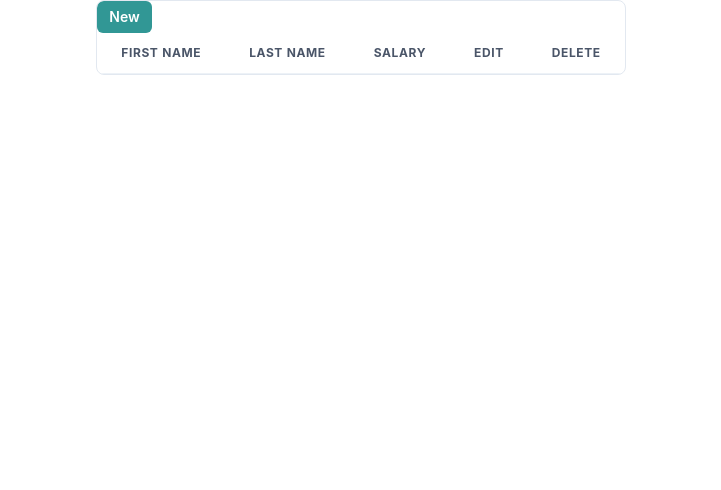
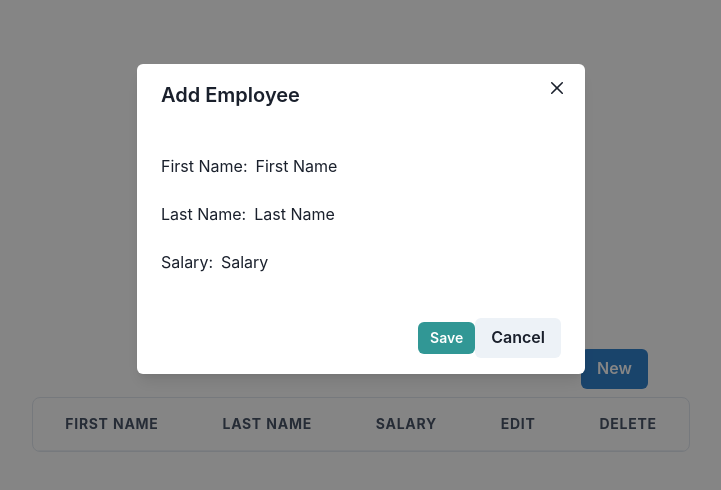
Before and after one commit to tackpablo/eCapital-challenge, a React (Create React App) app in the folder frontend/: page / in a window 1280 px wide. Both pictures are taken after a click on the button "New". Shown: the top 490 px of the page, without its empty margins (279-1000 px from the left). Built offline with nearby package versions, Linux system fonts and the light colour scheme; no server answers.

Commit message:
add functionality to for new employees

```diff
--- a/frontend/src/App.js
+++ b/frontend/src/App.js
@@ -5,6 +5,7 @@ import EmployeeList from "./components/Employees/EmployeeList";
 
 function App() {
     const [employees, setEmployees] = useState();
+    const [modalState, setModalState] = useState("None");
     const { isOpen, onOpen, onClose } = useDisclosure();
 
     // Initialize employee list on load
@@ -40,6 +41,8 @@ function App() {
                             isOpen={isOpen}
                             onOpen={onOpen}
                             onClose={onClose}
+                            modalState={modalState}
+                            setModalState={setModalState}
                         />
                     }
                 />
--- a/frontend/src/components/Buttons/AddButton.jsx
+++ b/frontend/src/components/Buttons/AddButton.jsx
@@ -1,12 +1,42 @@
 import * as React from "react";
 import { Button } from "@chakra-ui/react";
+import AddModal from "../Modal/AddModal";
 
-const AddButton = ({ id, employees, setEmployees }) => {
+const AddButton = ({
+    employees,
+    setEmployees,
+    isOpen,
+    onOpen,
+    onClose,
+    modalState,
+    setModalState,
+}) => {
+    function onClickHandler() {
+        onOpen();
+        setModalState("Add");
+    }
+
     return (
         <>
-            <Button colorScheme="teal" size="sm">
+            <Button
+                colorScheme="blue"
+                size="md"
+                marginBottom="0.5em"
+                alignSelf="end"
+                onClick={() => onClickHandler()}
+            >
                 New
             </Button>
+
+            {modalState === "Add" && (
+                <AddModal
+                    employees={employees}
+                    setEmployees={setEmployees}
+                    isOpen={isOpen}
+                    onOpen={onOpen}
+                    onClose={onClose}
+                />
+            )}
         </>
     );
 };
--- a/frontend/src/components/Buttons/EditButton.jsx
+++ b/frontend/src/components/Buttons/EditButton.jsx
@@ -9,15 +9,16 @@ const EditButton = ({
     isOpen,
     onOpen,
     onClose,
+    modalState,
+    setModalState,
 }) => {
-    const [modalState, setModalState] = React.useState(false);
-    const [selectedEmployee, setSelectedEmployee] = React.useState("");
+    const [selectedEmployee, setSelectedEmployee] = React.useState(null);
 
-    function onClickHandler(id) {
+    function editHandler(id) {
         const employeeId = id;
         onOpen();
+        setModalState("Edit");
         setSelectedEmployee(employeeId);
-        setModalState(true);
     }
 
     return (
@@ -25,12 +26,12 @@ const EditButton = ({
             <Button
                 colorScheme="teal"
                 size="sm"
-                onClick={() => onClickHandler(id)}
+                onClick={() => editHandler(id)}
             >
                 Edit
             </Button>
 
-            {modalState === true && (
+            {modalState === "Edit" && (
                 <EditModal
                     id={id}
                     selectedEmployee={selectedEmployee}
--- a/frontend/src/components/Buttons/SaveButton.jsx
+++ b/frontend/src/components/Buttons/SaveButton.jsx
@@ -1,30 +1,35 @@
 import * as React from "react";
 import { Button } from "@chakra-ui/react";
 
-const SaveButton = ({ id, employees, setEmployees }) => {
-    async function onUpdateHandler(id) {
-        const employeeId = id;
-        console.log("ID: ", id);
+const SaveButton = ({
+    employees,
+    setEmployees,
+    newFormValues,
+    onClose,
+    defaultEmployeeObj,
+    setNewFormValues,
+}) => {
+    async function onSaveHandler() {
+        const newEmployee = newFormValues;
 
-        if (window.confirm(`Are you sure you want to delete employee?`)) {
         try {
-                const url = `/api/employees/${employeeId}`;
+            const url = `/api/employees`;
             const response = await fetch(url, {
-                    method: "DELETE",
+                method: "POST",
+                headers: {
+                    "Content-type": "application/json",
+                },
+                body: JSON.stringify(newEmployee),
             });
-                // const data = await response.json();
-                // console.log("DELETED", data);
+            const data = await response.json();
+            const updatedEmployee = data.results.rows[0];
 
-                const newEmployeeList = employees.filter((employee) => {
-                    return employee.id !== employeeId;
-                });
-
+            const newEmployeeList = [...employees, updatedEmployee];
             setEmployees(newEmployeeList);
+            onClose();
+            setNewFormValues(defaultEmployeeObj);
         } catch (err) {
             console.log(err);
-            }
-        } else {
-            console.log("Delete Aborted");
         }
     }
 
@@ -33,7 +38,7 @@ const SaveButton = ({ id, employees, setEmployees }) => {
             <Button
                 colorScheme="teal"
                 size="sm"
-                onClick={() => onSaveHandler(id)}
+                onClick={() => onSaveHandler()}
             >
                 Save
             </Button>
--- a/frontend/src/components/Employees/EmployeeList.jsx
+++ b/frontend/src/components/Employees/EmployeeList.jsx
@@ -7,11 +7,20 @@ import {
     Tr,
     Th,
     TableContainer,
+    Center,
 } from "@chakra-ui/react";
 import EmployeeListItem from "./EmployeeListItem";
 import AddButton from "../Buttons/AddButton";
 
-const EmployeeList = ({ employees, setEmployees, isOpen, onOpen, onClose }) => {
+const EmployeeList = ({
+    employees,
+    setEmployees,
+    isOpen,
+    onOpen,
+    onClose,
+    modalState,
+    setModalState,
+}) => {
     const employeesColumn = [
         "First Name",
         "Last Name",
@@ -25,11 +34,20 @@ const EmployeeList = ({ employees, setEmployees, isOpen, onOpen, onClose }) => {
     });
 
     return (
-        <>
+        <Center h="100vh" w="100vw">
             <Container centerContent>
+                <AddButton
+                    justify="right"
+                    employees={employees}
+                    setEmployees={setEmployees}
+                    isOpen={isOpen}
+                    onOpen={onOpen}
+                    onClose={onClose}
+                    modalState={modalState}
+                    setModalState={setModalState}
+                />
                 <TableContainer borderWidth="1px" borderRadius="lg" maxW="8xl">
-                    <AddButton />
-                    <Table variant="simple" size="md">
+                    <Table variant="simple" size="lg">
                         <Thead>
                             <Tr>{employeesHeader}</Tr>
                         </Thead>
@@ -40,12 +58,14 @@ const EmployeeList = ({ employees, setEmployees, isOpen, onOpen, onClose }) => {
                                 isOpen={isOpen}
                                 onOpen={onOpen}
                                 onClose={onClose}
+                                modalState={modalState}
+                                setModalState={setModalState}
                             />
                         </Tbody>
                     </Table>
                 </TableContainer>
             </Container>
-        </>
+        </Center>
     );
 };
 
--- a/frontend/src/components/Employees/EmployeeListItem.jsx
+++ b/frontend/src/components/Employees/EmployeeListItem.jsx
@@ -9,6 +9,8 @@ const EmployeeListItem = ({
     isOpen,
     onOpen,
     onClose,
+    modalState,
+    setModalState,
 }) => {
     const employeeList = employees?.map((employee) => {
         const salaryFormat = new Intl.NumberFormat("en-US", {
@@ -29,6 +31,8 @@ const EmployeeListItem = ({
                         isOpen={isOpen}
                         onOpen={onOpen}
                         onClose={onClose}
+                        modalState={modalState}
+                        setModalState={setModalState}
                     />
                 </Td>
                 <Td>
--- a/frontend/src/components/Modal/AddModal.jsx
+++ b/frontend/src/components/Modal/AddModal.jsx
@@ -13,44 +13,32 @@ import {
     ModalBody,
     ModalCloseButton,
 } from "@chakra-ui/react";
-import UpdateButton from "../Buttons/UpdateButton";
+import SaveButton from "../Buttons/SaveButton";
 
-const AddModal = ({
-    id,
-    employees,
-    setEmployees,
-    isOpen,
-    onClose,
-    selectedEmployee,
-}) => {
+const AddModal = ({ employees, setEmployees, isOpen, onClose }) => {
     const initialRef = React.useRef(null);
     const finalRef = React.useRef(null);
-    const employeeId = selectedEmployee;
-    const employeeInfo = employees.filter((employee) => {
-        return employee.id === employeeId;
-    });
 
     const defaultEmployeeObj = {
-        firstName: employeeInfo[0].first_name,
-        lastName: employeeInfo[0].last_name,
-        salary: employeeInfo[0].salary / 1000000,
+        firstName: "",
+        lastName: "",
+        salary: "",
     };
 
-    // console.log(defaultEmployeeObj);
-    const [editFormValues, setEditFormValues] =
+    const [newFormValues, setNewFormValues] =
         React.useState(defaultEmployeeObj);
 
     function handleFirstNameChange(event) {
         console.log(event.target.value);
-        setEditFormValues({ ...editFormValues, firstName: event.target.value });
+        setNewFormValues({ ...newFormValues, firstName: event.target.value });
     }
 
     function handleLastNameChange(event) {
-        setEditFormValues({ ...editFormValues, lastName: event.target.value });
+        setNewFormValues({ ...newFormValues, lastName: event.target.value });
     }
 
     function handleSalaryChange(event) {
-        setEditFormValues({ ...editFormValues, salary: event.target.value });
+        setNewFormValues({ ...newFormValues, salary: event.target.value });
     }
 
     return (
@@ -63,7 +51,7 @@ const AddModal = ({
             >
                 <ModalOverlay />
                 <ModalContent>
-                    <ModalHeader>Edit Employee</ModalHeader>
+                    <ModalHeader>Add Employee</ModalHeader>
                     <ModalCloseButton />
                     <ModalBody pb={6}>
                         <HStack mt="1em">
@@ -72,8 +60,8 @@ const AddModal = ({
                                 width="70%"
                                 display="flex"
                                 alignItems="left"
-                                placeholder="Employee First Name"
-                                value={editFormValues.firstName}
+                                placeholder="First Name"
+                                value={newFormValues.firstName}
                             >
                                 <EditablePreview display="flex" width="full" />
                                 <EditableInput
@@ -89,8 +77,8 @@ const AddModal = ({
                                 width="70%"
                                 display="flex"
                                 alignItems="left"
-                                placeholder="Employee First Name"
-                                value={editFormValues.lastName}
+                                placeholder="Last Name"
+                                value={newFormValues.lastName}
                             >
                                 <EditablePreview display="flex" width="full" />
                                 <EditableInput
@@ -106,8 +94,8 @@ const AddModal = ({
                                 width="70%"
                                 display="flex"
                                 alignItems="left"
-                                placeholder="Employee First Name"
-                                value={editFormValues.salary}
+                                placeholder="Salary"
+                                value={newFormValues.salary}
                             >
                                 <EditablePreview display="flex" width="full" />
                                 <EditableInput
@@ -119,12 +107,13 @@ const AddModal = ({
                     </ModalBody>
 
                     <ModalFooter>
-                        <UpdateButton
-                            id={id}
+                        <SaveButton
                             onClose={onClose}
                             employees={employees}
-                            editFormValues={editFormValues}
+                            newFormValues={newFormValues}
                             setEmployees={setEmployees}
+                            defaultEmployeeObj={defaultEmployeeObj}
+                            setNewFormValues={setNewFormValues}
                         />
                         <Button onClick={onClose}>Cancel</Button>
                     </ModalFooter>
--- a/frontend/src/components/Modal/EditModal.jsx
+++ b/frontend/src/components/Modal/EditModal.jsx
@@ -25,10 +25,14 @@ const EditModal = ({
 }) => {
     const initialRef = React.useRef(null);
     const finalRef = React.useRef(null);
+
     const employeeId = selectedEmployee;
+    console.log("SELECTED EMPLOYEE: ", selectedEmployee);
+    console.log("EMPLOYEEID: ", employeeId);
     const employeeInfo = employees.filter((employee) => {
         return employee.id === employeeId;
     });
+    console.log("EMPLOYEEINFO: ", employeeInfo);
 
     const defaultEmployeeObj = {
         firstName: employeeInfo[0].first_name,
@@ -36,7 +40,7 @@ const EditModal = ({
         salary: employeeInfo[0].salary / 1000000,
     };
 
-    // console.log(defaultEmployeeObj);
+    console.log(defaultEmployeeObj);
     const [editFormValues, setEditFormValues] =
         React.useState(defaultEmployeeObj);
 
@@ -72,7 +76,7 @@ const EditModal = ({
                                 width="70%"
                                 display="flex"
                                 alignItems="left"
-                                placeholder="Employee First Name"
+                                placeholder="First Name"
                                 value={editFormValues.firstName}
                             >
                                 <EditablePreview display="flex" width="full" />
@@ -89,7 +93,7 @@ const EditModal = ({
                                 width="70%"
                                 display="flex"
                                 alignItems="left"
-                                placeholder="Employee First Name"
+                                placeholder="Last Name"
                                 value={editFormValues.lastName}
                             >
                                 <EditablePreview display="flex" width="full" />
@@ -106,7 +110,7 @@ const EditModal = ({
                                 width="70%"
                                 display="flex"
                                 alignItems="left"
-                                placeholder="Employee First Name"
+                                placeholder="Salary"
                                 value={editFormValues.salary}
                             >
                                 <EditablePreview display="flex" width="full" />
```
Also changed, not shown: 1 other file (tests, documents, lock files or other folders). Lines whose indentation alone changed are shown as unchanged.
